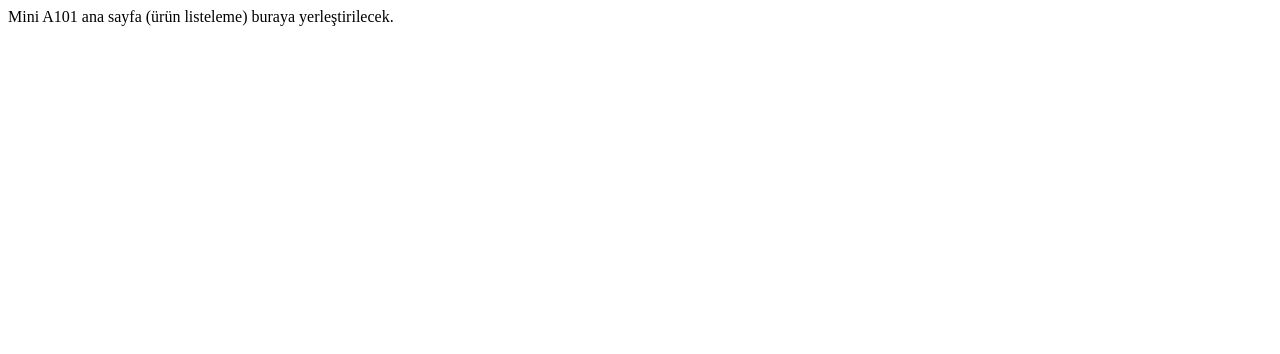
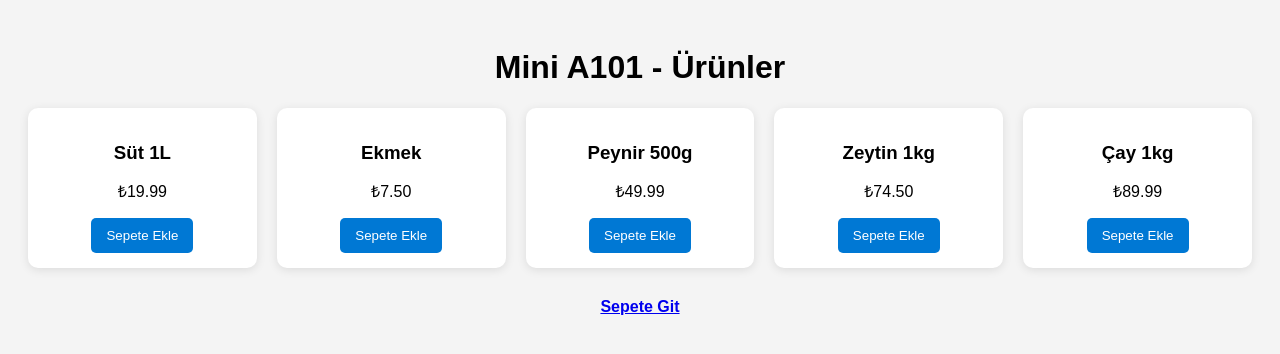
Before and after one commit to kaptankolo/mini101, a plain HTML site: page index.html in a window 1280 px wide. Drawn offline with Linux system fonts and the light colour scheme.

Commit message:
Update index.html

```diff
--- a/index.html
+++ b/index.html
@@ -1 +1,86 @@
-Mini A101 ana sayfa (ürün listeleme) buraya yerleştirilecek.
+<!DOCTYPE html>
+<html lang="tr">
+<head>
+  <meta charset="UTF-8" />
+  <meta name="viewport" content="width=device-width, initial-scale=1.0"/>
+  <title>Mini A101 - Ana Sayfa</title>
+  <style>
+    body {
+      font-family: Arial, sans-serif;
+      background-color: #f4f4f4;
+      padding: 20px;
+    }
+    h1 {
+      text-align: center;
+    }
+    .products {
+      display: grid;
+      grid-template-columns: repeat(auto-fill, minmax(200px, 1fr));
+      gap: 20px;
+      margin-top: 20px;
+    }
+    .product {
+      background: white;
+      padding: 15px;
+      border-radius: 10px;
+      box-shadow: 0 2px 10px rgba(0, 0, 0, 0.1);
+      text-align: center;
+    }
+    .product h3 {
+      margin-bottom: 10px;
+    }
+    .product button {
+      background-color: #0078d4;
+      color: white;
+      padding: 10px 15px;
+      border: none;
+      border-radius: 5px;
+      cursor: pointer;
+    }
+    .product button:hover {
+      background-color: #005fa3;
+    }
+    .link {
+      display: block;
+      text-align: center;
+      margin-top: 30px;
+      font-weight: bold;
+    }
+  </style>
+</head>
+<body>
+  <h1>Mini A101 - Ürünler</h1>
+  <div class="products" id="productList"></div>
+  <a href="cart.html" class="link">Sepete Git</a>
+
+  <script>
+    const products = [
+      { name: "Süt 1L", price: 19.99 },
+      { name: "Ekmek", price: 7.5 },
+      { name: "Peynir 500g", price: 49.99 },
+      { name: "Zeytin 1kg", price: 74.5 },
+      { name: "Çay 1kg", price: 89.99 }
+    ];
+
+    const productList = document.getElementById('productList');
+
+    products.forEach(product => {
+      const div = document.createElement('div');
+      div.className = 'product';
+      div.innerHTML = `
+        <h3>${product.name}</h3>
+        <p>₺${product.price.toFixed(2)}</p>
+        <button onclick='addToCart("${product.name}", ${product.price})'>Sepete Ekle</button>
+      `;
+      productList.appendChild(div);
+    });
+
+    function addToCart(name, price) {
+      const cart = JSON.parse(localStorage.getItem('cart')) || [];
+      cart.push({ name, price });
+      localStorage.setItem('cart', JSON.stringify(cart));
+      alert(`${name} sepete eklendi!`);
+    }
+  </script>
+</body>
+</html>
```
